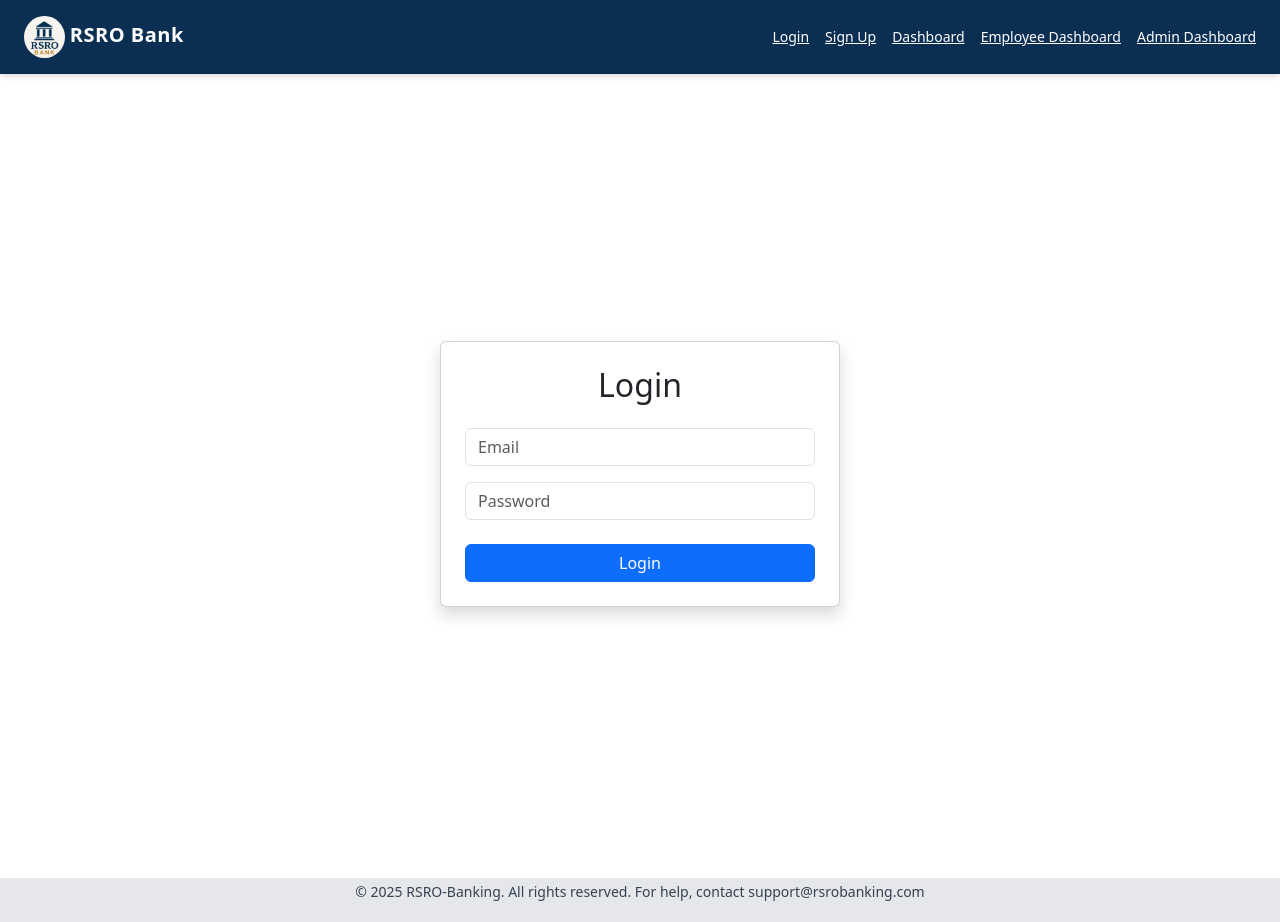
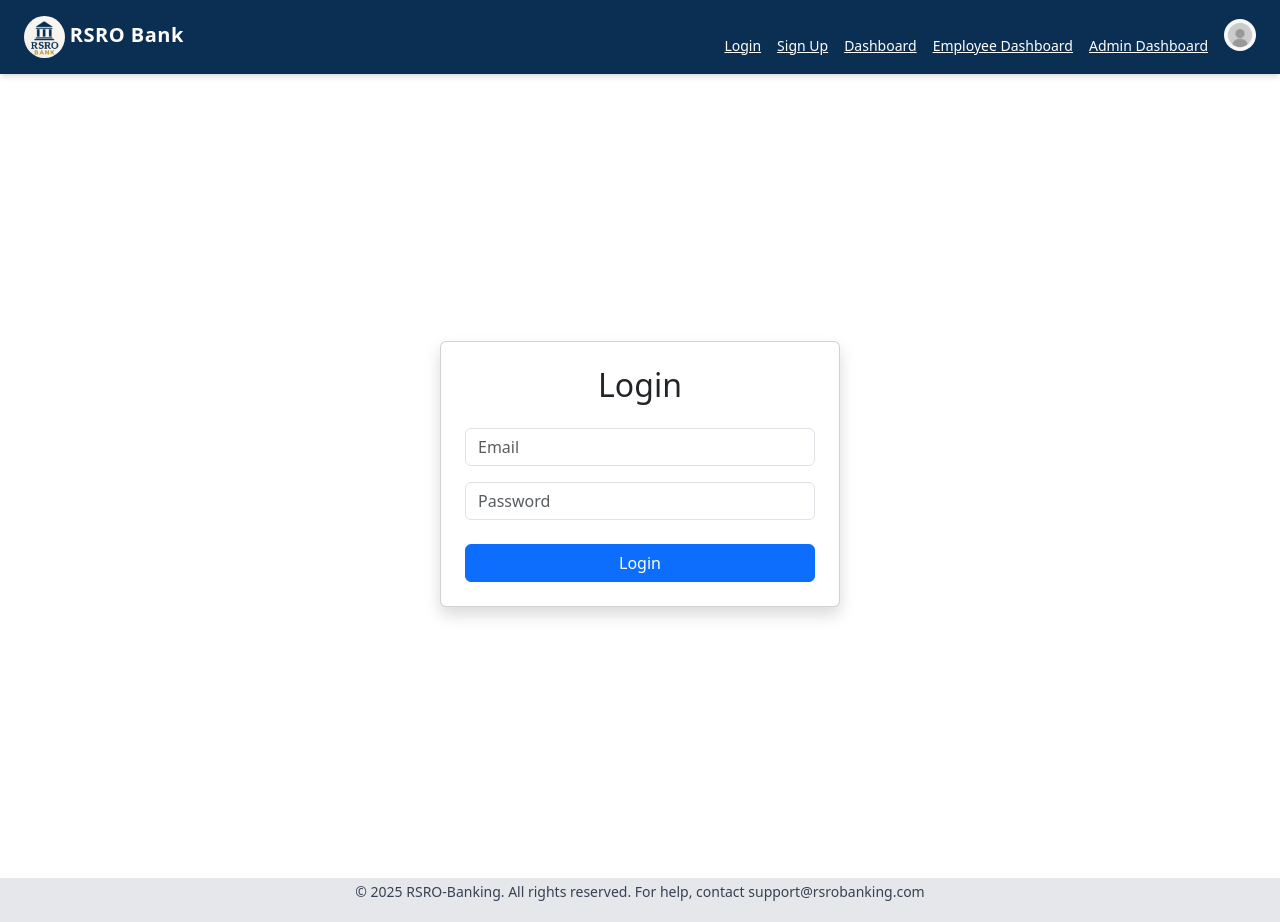
Before and after one commit to RSROBank/CDAC_RSRO_Project, a React (Vite) app in the folder Frontend/category-products-frontend/: page /login in a window 1280 px wide. Built offline with nearby package versions, Linux system fonts and the light colour scheme.

Commit message:
use the auth context for role based direction

```diff
--- a/Frontend/category-products-frontend/src/App.jsx
+++ b/Frontend/category-products-frontend/src/App.jsx
@@ -1,5 +1,5 @@
 import "./App.css";
-import { Routes, Route } from "react-router-dom";
+import { Routes, Route, Navigate } from "react-router-dom";
 import { ToastContainer } from "react-toastify";
 
 import Navbar from "./components/Navbar";
@@ -11,13 +11,16 @@ import CustomerDashboard from "./components/Dashboard/Dashbord";
 import EmployeeDashboard from "./components/EmployeeDashBoard/Dashbord";
 import AdminDashboard from "./components/AdminDashboard/Dashbord";
 import CustomerProfile from "./components/Profilepages/CustomerProfile";
-import CustomerEditProfile from "./components/Profilepages/CustomerEditProfile";
 import UpdateCustomerProfile from "./components/Profilepages/CustomerEditProfile";
+import { AuthContext } from "./AuthContext/auth.context";
+import { useState } from "react";
 
 function App() {
+  const [user, setUser] = useState("customer")
   return (
     <>
       {/* Container fills the full height and uses flex layout */}
+      <AuthContext value={{user, setUser}}>
       <div className="flex flex-col min-h-screen">
         {/* Fixed Navbar at the top */}
         <Navbar />
@@ -27,21 +30,22 @@ function App() {
           <Routes>
             <Route path="/signup" element={<Signup />} />
             <Route path="/login" element={<LoginPage />} />
-            <Route path="/customerprofile" element={<CustomerProfile />} />
+            <Route path="/customerprofile" element={user === "customer" ? <CustomerProfile /> : <Navigate to="/" />} />
             <Route
               path="/customereditprofile"
               element={<UpdateCustomerProfile />}
             />
             <Route path="/" element={<HomePage />} />
-            <Route path="/dashboard" element={<CustomerDashboard />} />
-            <Route path="/employeedashboard" element={<EmployeeDashboard />} />
-            <Route path="/admindashboard" element={<AdminDashboard />} />
+            <Route path="/dashboard" element={user === "customer" ? <CustomerDashboard /> : <Navigate to="/" />} />
+            <Route path="/employeedashboard" element={user === "employee" ?<EmployeeDashboard />  : <Navigate to="/" />} />
+            <Route path="/admindashboard" element={user === "admin" ?<AdminDashboard />  : <Navigate to="/" />} />
           </Routes>
         </div>
 
         {/* Fixed Footer at the bottom */}
         <Footer />
       </div>
+      </AuthContext>
 
       <ToastContainer />
     </>
--- a/Frontend/category-products-frontend/src/components/Login.jsx
+++ b/Frontend/category-products-frontend/src/components/Login.jsx
@@ -1,13 +1,15 @@
-import React, { useState } from "react";
+import React, { useContext, useState } from "react";
 import Navbar from "./Navbar";
 import Footer from "./Footer";
 import { loginUser } from "../services/userService";
 import { useNavigate } from "react-router-dom";
+import { AuthContext } from "../AuthContext/auth.context";
 
 const LoginPage = () => {
   const navigate = useNavigate();
   const [email, setEmail] = useState("");
   const [password, setPassword] = useState("");
+  const { setUser } = useContext(AuthContext);
 
   const handleLogin = async (e) => {
     e.preventDefault();
@@ -17,6 +19,10 @@ const LoginPage = () => {
       if (response.success) {
         alert(`Logged in as ${email}`);
         console.log("Login successful:", response);
+        setUser({
+          email,
+          role: "customer"
+        })
         navigate("/dashboard")
         // Navigate to dashboard or store token here
       } else {
--- a/Frontend/category-products-frontend/src/components/Navbar.jsx
+++ b/Frontend/category-products-frontend/src/components/Navbar.jsx
@@ -1,10 +1,12 @@
 // src/components/Navbar.js
-import React from "react";
+import { useContext } from "react";
 import ProfileDropdown from "./UI/ProfileDown";
 import RSROBank from "../assets/Images/RSROBank.png";
 import { Link } from "react-router-dom";
+import { AuthContext } from "../AuthContext/auth.context";
 
 const Navbar = () => {
+  const { user } = useContext(AuthContext)
   return (
     <nav className="bg-[#0B2E53] text-white px-6 py-3 shadow-md flex items-center justify-between">
       <div className="text-xl font-bold tracking-wide">
@@ -40,7 +42,9 @@ const Navbar = () => {
         <a href="/admindashboard" className="hover:underline text-white">
           Admin Dashboard
         </a>
-        {/* <ProfileDropdown/> */}
+        {user && (
+          <ProfileDropdown/>
+        )}
       </div>
     </nav>
   );
--- a/Frontend/category-products-frontend/src/components/UI/ProfileDown.jsx
+++ b/Frontend/category-products-frontend/src/components/UI/ProfileDown.jsx
@@ -1,5 +1,6 @@
-import React, { useRef, useState, useEffect } from "react";
+import React, { useRef, useState, useEffect, useContext } from "react";
 import { Link, useNavigate } from "react-router-dom";
+import { AuthContext } from "../../AuthContext/auth.context";
 
 const ProfileDropdown = () => {
   const [isOpen, setIsOpen] = useState(false);
@@ -7,6 +8,7 @@ const ProfileDropdown = () => {
   const [type, setType] = useState("customer");
   const navigate = useNavigate();
   const shareRef = useRef(null);
+  const { setUser } = useContext(AuthContext)
 
   // Toggle the dropdown menu
   const toggleDropdown = () => setIsOpen(!isOpen);
@@ -19,6 +21,7 @@ const ProfileDropdown = () => {
   const handleLogoutClick = () => {
     alert("You have been logged out");
     handleScrollToTop();
+    setUser(null)
     navigate("/"); // Redirect to the home page after logout
   };
 
```
